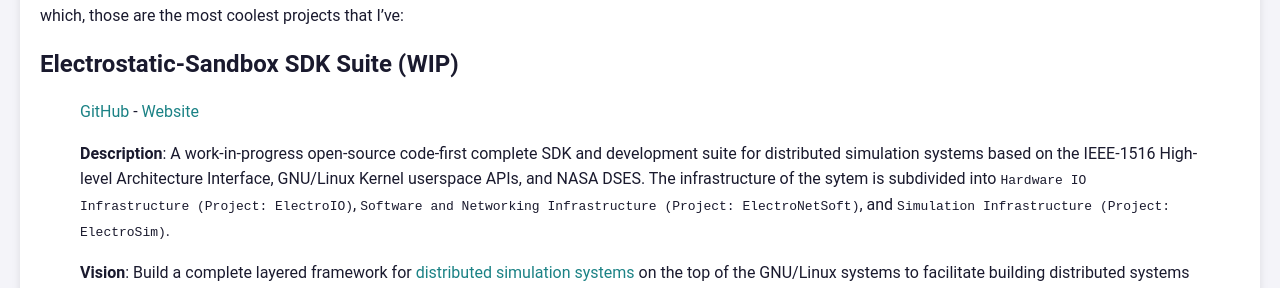
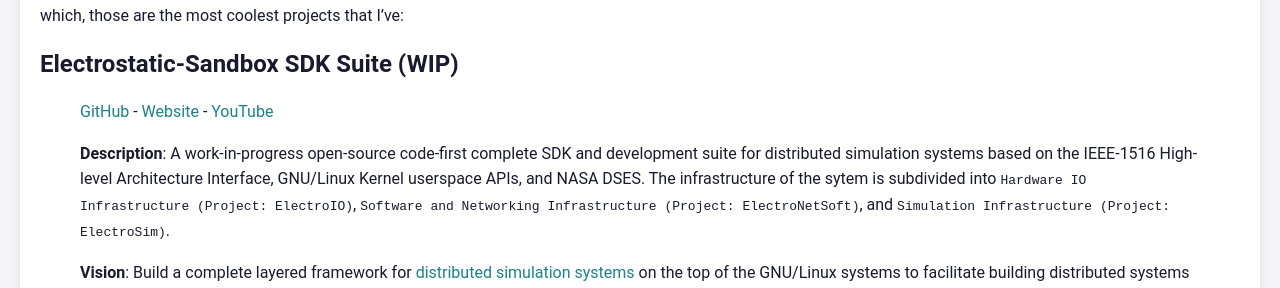
Before and after one commit to pavly-gerges/pavly-gerges, a Jekyll site: the page built from resume/index.md, in a window 1280 px wide and 900 px high, scrolled down 2526 px. Shown: the part 158-446 px from the top of the window. Built offline with Jekyll 4.4.1, drawn with Linux system fonts in a browser that asks for light colours; our own code applies the rules of GitHub Pages for plain Markdown files.

Commit message:
Update index.md

```diff
--- a/resume/index.md
+++ b/resume/index.md
@@ -67,7 +67,7 @@ The current vision of the Electrostat-Lab organization is to provide [a fully-fl
 [My projects](https://github.com/orgs/Electrostat-Lab/repositories?language=&q=electrostat-lab&sort=&type=all) are located on the [Electrostat-Lab](https://github.com/Electrostat-Lab) GitHub organization. You can find them by typing `electrostat-lab` in the search to search for repositories with this tag. Of which, those are the most coolest projects that I've:
 
 ## Electrostatic-Sandbox SDK Suite (WIP)
-> [GitHub](https://github.com/Electrostat-Lab/Electrostatic-Sandbox) - [Website](https://electrostat-lab.github.io/Electrostatic-Sandbox/)
+> [GitHub](https://github.com/Electrostat-Lab/Electrostatic-Sandbox) - [Website](https://electrostat-lab.github.io/Electrostatic-Sandbox/) - [YouTube](https://www.youtube.com/watch?v=tkDjPSjAhhM&list=PLNLJxPHSQiq-WZCZQEpUaAA4zXOUlaIOz&index=1)
 >
 > **Description**: A work-in-progress open-source code-first complete SDK and development suite for distributed simulation systems based on the IEEE-1516 High-level Architecture Interface, GNU/Linux Kernel userspace APIs, and NASA DSES. The infrastructure of the sytem is subdivided into `Hardware IO Infrastructure (Project: ElectroIO)`, `Software and Networking Infrastructure (Project: ElectroNetSoft)`, and `Simulation Infrastructure (Project: ElectroSim)`.
 >
```
